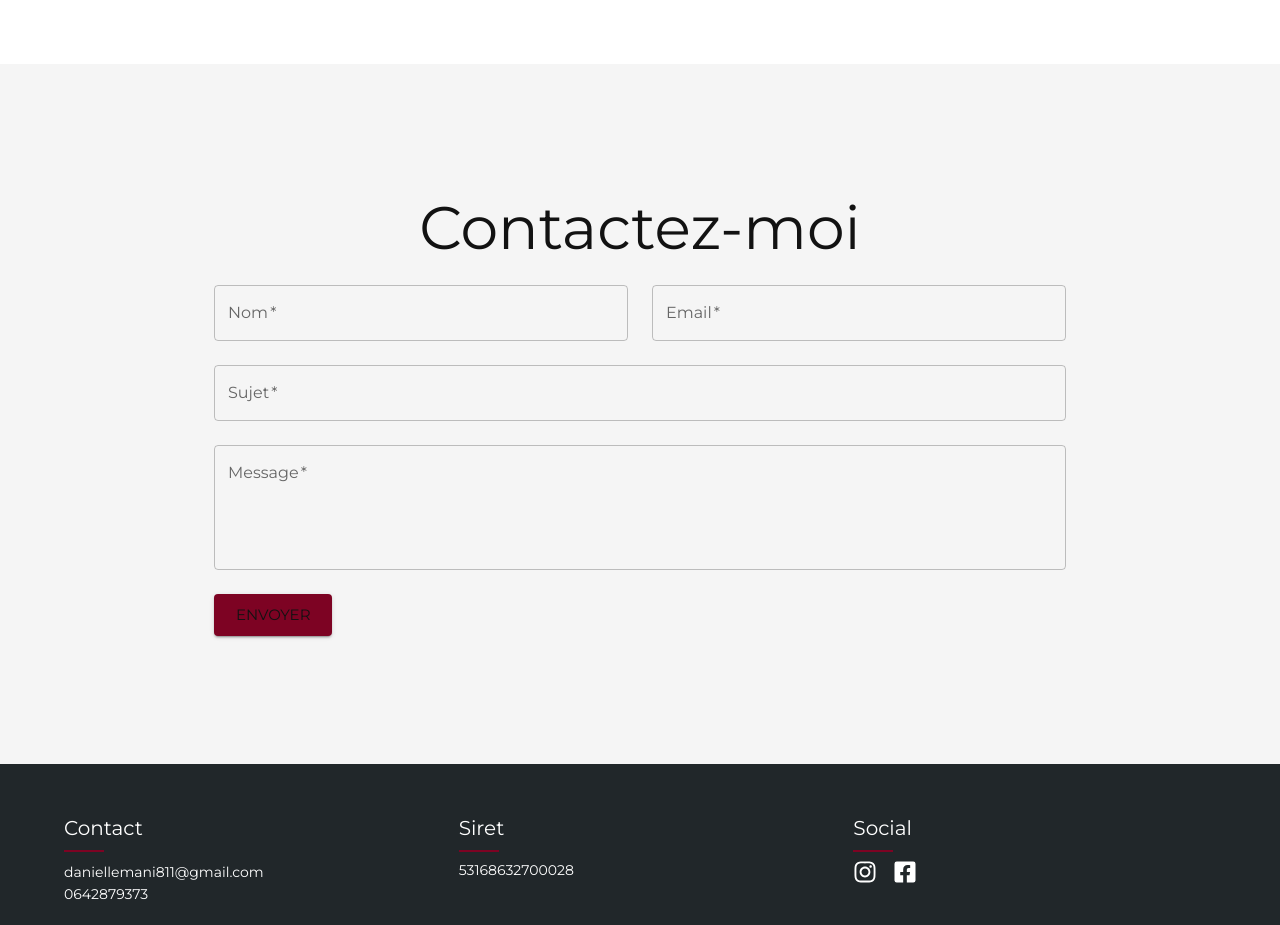
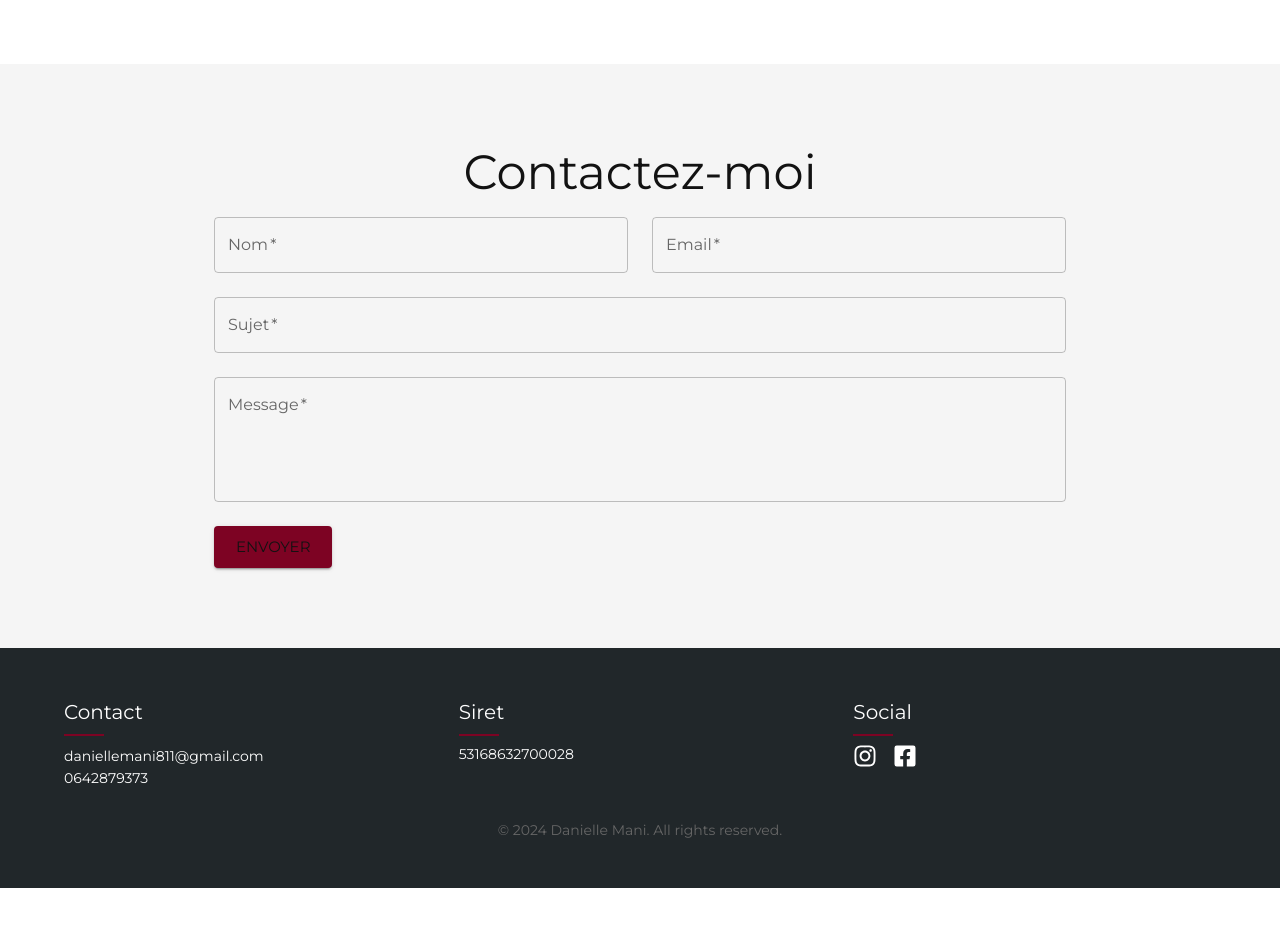
Before and after one commit to requiemcreatif/Danielle-mani-website, a Next.js app: page / in a window 1280 px wide. Shown: the part 1660-2585 px from the top of the page. After the commit the page ends 2548 px from the top, so only its background shows below. Built offline with nearby package versions, Linux system fonts and the light colour scheme.

Commit message:
small change

```diff
--- a/components/ContactForm/index.tsx
+++ b/components/ContactForm/index.tsx
@@ -90,10 +90,10 @@ const ContactForm = () => {
     <Box
       component="section"
       id="contact"
-      sx={{ bgcolor: "background.paper", py: 8 }}
+      sx={{ bgcolor: "background.paper", py: 2 }}
     >
       <Container maxWidth="md">
-        <Typography variant="h2" component="h2" align="center" gutterBottom>
+        <Typography variant="h3" component="h5" align="center" gutterBottom>
           Contactez-moi
         </Typography>
         <StyledForm onSubmit={handleSubmit}>
```
